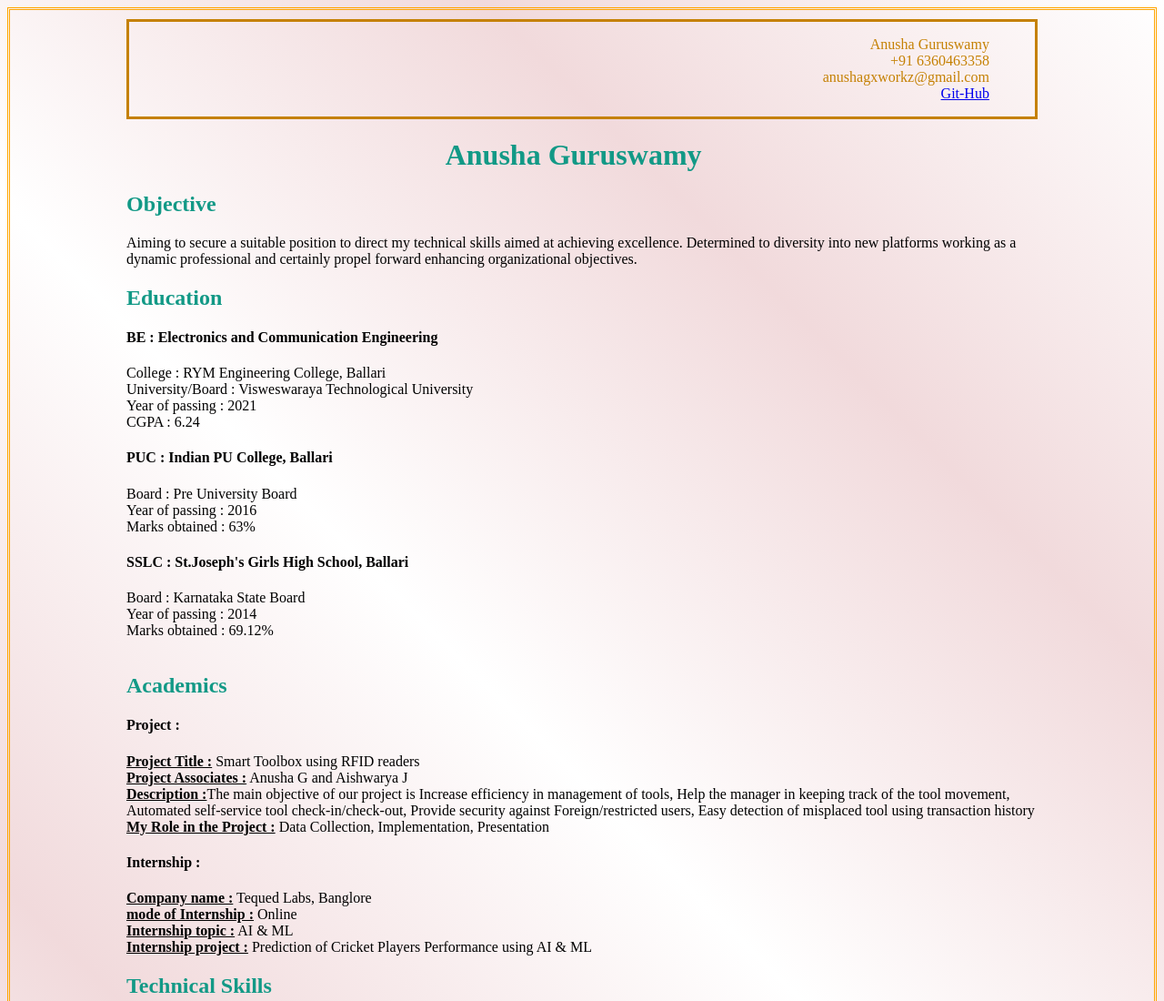
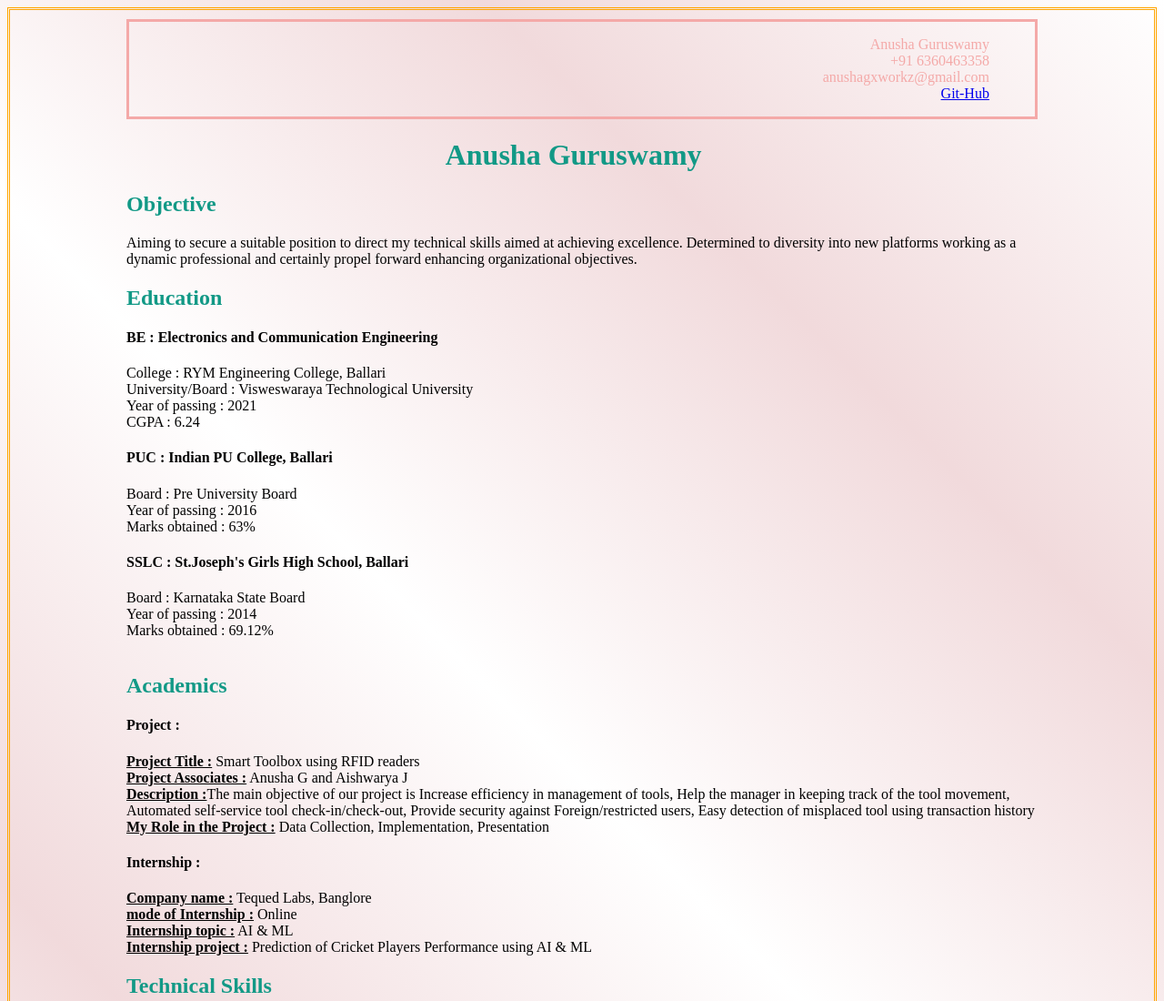
Before and after one commit to AnushaGuruswamy/resume, a plain HTML site: page index.html in a window 1280 px wide. Shown: the top 1100 px of the page at 91% size. Drawn offline with Linux system fonts and the light colour scheme.

Commit message:
Add files via upload

```diff
--- a/index.html
+++ b/index.html
@@ -8,7 +8,7 @@
 </head>
 
 <body  style = "padding-left:10%;padding-right:10%;padding-bottom:5%; background:linear-gradient(45deg,white,#e9c4c7a1,white,#e9c4c7a1,white);border-style:double;border-color:orange;">
-	<header align = "right"; style = "color:#c58104; border-style:solid; background: #d31f1f38 padding:60px; align:center ; margin-top:10px;padding-right:5%;">
+	<header align = "right"; style = "color:#F4A9A8; border-style:solid; background: #d31f1f38 padding:60px; align:center ; margin-top:10px;padding-right:5%;">
 
 			 <p>
 				Anusha Guruswamy<br>
```
